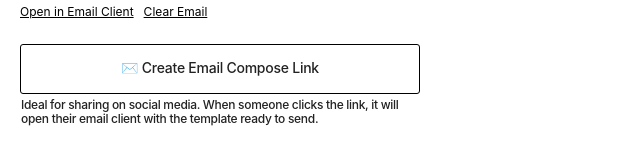
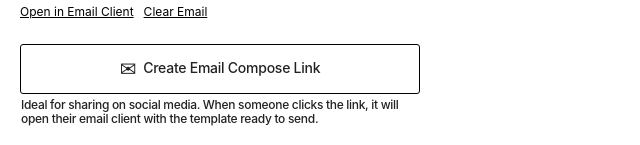
Before and after one commit to huntercaron/email-template, a Next.js app: page / in a window 1280 px wide. Shown: the part 445-590 px from the top of the page, without its empty margins (0-640 px from the left). Built offline with nearby package versions, Linux system fonts and the light colour scheme.

Commit message:
Updating email icon

```diff
--- a/pages/index.tsx
+++ b/pages/index.tsx
@@ -137,10 +137,14 @@ export default function Home() {
                     setAreLinksValid={setAreLinksValid}
                 >
                     <h3>
-                        <span role="img" aria-label="email">
-                            ✉️
-                        </span>{" "}
-                        Create Email Compose Link
+                        <span
+                            className="envelope"
+                            role="img"
+                            aria-label="email"
+                        >
+                            &#9993;
+                        </span>
+                        &nbsp; Create Email Compose Link
                     </h3>
                 </LinkCreator>
 
--- a/pages/styles.css
+++ b/pages/styles.css
@@ -106,6 +106,11 @@ textarea {
     margin-bottom: 0px;
 }
 
+.envelope {
+    font-size: 20px;
+    vertical-align: bottom;
+    line-height: 0.8;
+}
 
 .link-container {
     margin-top: var(--space);
```
